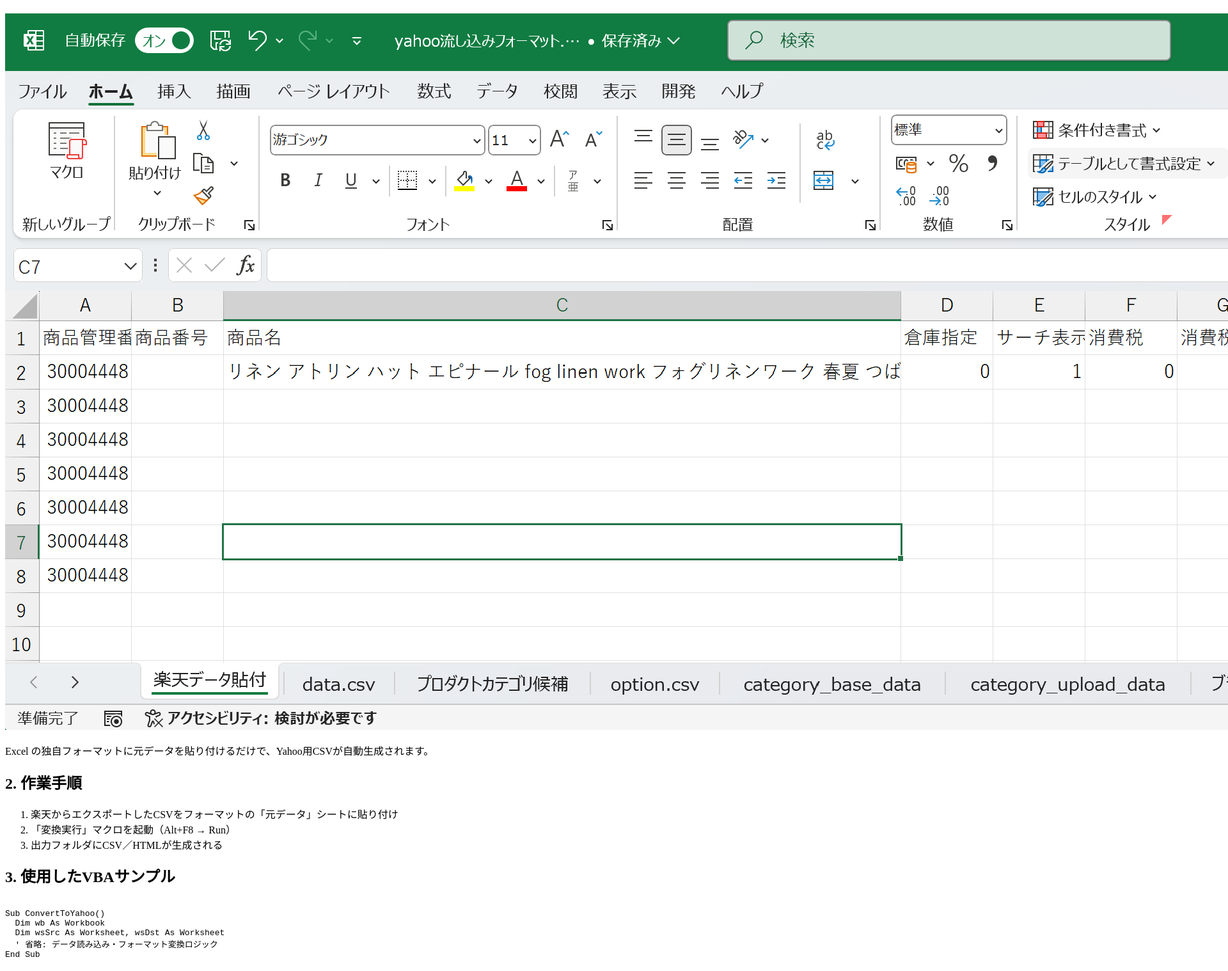
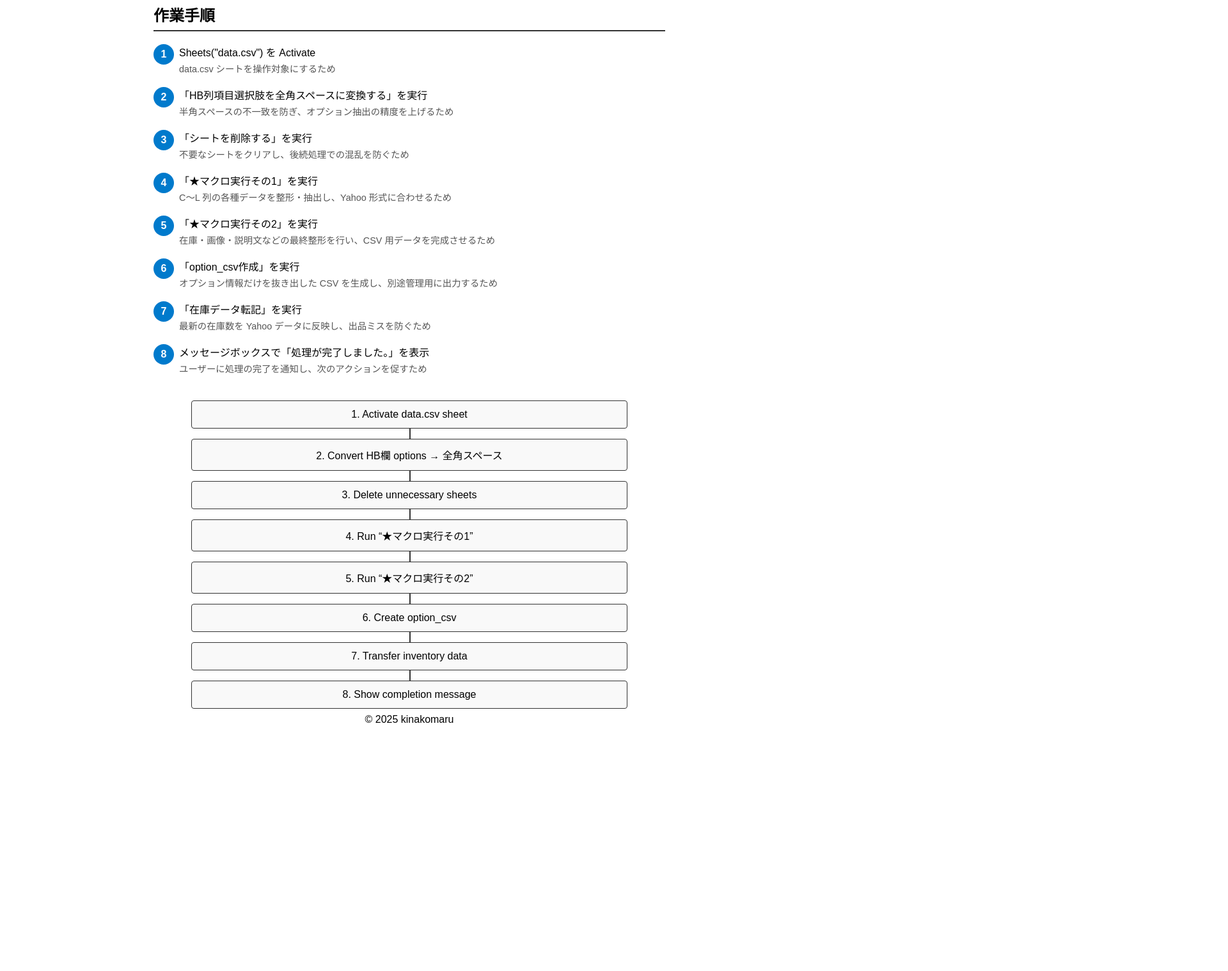
Before and after one commit to kinakomaru/kinakomaru.github.io, a plain HTML site: page rakuten-to-yahoo.html in a window 1280 px wide. Shown: the part 167-1685 px from the top of the page at 64% size, 1920 px wide, since content can reach past the window. After the commit the page ends 1361 px from the top, so only its background shows below. Drawn offline with Linux system fonts and the light colour scheme.

Commit message:
Update rakuten-to-yahoo.html

```diff
--- a/rakuten-to-yahoo.html
+++ b/rakuten-to-yahoo.html
@@ -4,40 +4,124 @@
   <meta charset="UTF-8">
   <title>楽天→Yahoo! 自動化フロー | kinakomaru ポートフォリオ</title>
   <style>
-    /* 必要なら index.html と共通の CSS をここにもペースト */
+    body { font-family: sans-serif; max-width: 800px; margin: 0 auto; padding: 20px; }
+    header, footer { text-align: center; margin-bottom: 40px; }
+    h1 { font-size: 1.8em; }
+    h2 { margin-top: 2em; border-bottom: 2px solid #333; padding-bottom: .3em; }
+
+    /* ステップリスト */
+    .step-list { list-style: none; counter-reset: step; padding: 0; }
+    .step-list li {
+      position: relative;
+      padding-left: 2.5em;
+      margin-bottom: 1.2em;
+    }
+    .step-list li::before {
+      counter-increment: step;
+      content: counter(step);
+      position: absolute;
+      left: 0; top: 0;
+      width: 2em; height: 2em;
+      line-height: 2em;
+      text-align: center;
+      background: #007acc;
+      color: #fff;
+      border-radius: 50%;
+      font-weight: bold;
+    }
+    .step-list .purpose {
+      font-size: 0.9em;
+      color: #555;
+      margin-top: .2em;
+    }
+
+    /* フローチャート */
+    .flowchart {
+      display: flex;
+      flex-direction: column;
+      align-items: center;
+      margin-top: 2em;
+    }
+    .flowchart .node {
+      position: relative;
+      padding: 12px 20px;
+      border: 1px solid #333;
+      border-radius: 4px;
+      background: #f9f9f9;
+      width: 80%;
+      text-align: center;
+      margin: .5em 0;
+    }
+    .flowchart .node::after {
+      content: "";
+      position: absolute;
+      bottom: -20px; left: 50%;
+      width: 2px; height: 20px;
+      background: #333;
+    }
+    .flowchart .node:last-child::after {
+      display: none;
+    }
   </style>
 </head>
 <body>
   <header>
-    <h1>楽天→Yahoo! 商品データ登録自動化フロー</h1>
+    <h1>楽天→Yahoo! 商品データ登録自動化</h1>
     <p><a href="index.html">← ポートフォリオトップに戻る</a></p>
   </header>
 
   <main>
-    <section>
-      <h2>1. フォーマットの概要</h2>
-      <img src="screenshots/format_screenshot.png" alt="自作フォーマットのスクリーンショット">
-      <p>Excel の独自フォーマットに元データを貼り付けるだけで、Yahoo用CSVが自動生成されます。</p>
-    </section>
+    <!-- フォーマット画面セクション省略 -->
 
-    <section>
-      <h2>2. 作業手順</h2>
-      <ol>
-        <li>楽天からエクスポートしたCSVをフォーマットの「元データ」シートに貼り付け</li>
-        <li>「変換実行」マクロを起動（Alt+F8 → Run）</li>
-        <li>出力フォルダにCSV／HTMLが生成される</li>
-      </ol>
-    </section>
+    <section id="workflow">
+      <h2>作業手順</h2>
+      <!-- ステップリスト -->
+      <ul class="step-list">
+        <li>
+          Sheets("data.csv") を Activate
+          <div class="purpose">data.csv シートを操作対象にするため</div>
+        </li>
+        <li>
+          「HB列項目選択肢を全角スペースに変換する」を実行
+          <div class="purpose">半角スペースの不一致を防ぎ、オプション抽出の精度を上げるため</div>
+        </li>
+        <li>
+          「シートを削除する」を実行
+          <div class="purpose">不要なシートをクリアし、後続処理での混乱を防ぐため</div>
+        </li>
+        <li>
+          「★マクロ実行その1」を実行
+          <div class="purpose">C～L 列の各種データを整形・抽出し、Yahoo 形式に合わせるため</div>
+        </li>
+        <li>
+          「★マクロ実行その2」を実行
+          <div class="purpose">在庫・画像・説明文などの最終整形を行い、CSV 用データを完成させるため</div>
+        </li>
+        <li>
+          「option_csv作成」を実行
+          <div class="purpose">オプション情報だけを抜き出した CSV を生成し、別途管理用に出力するため</div>
+        </li>
+        <li>
+          「在庫データ転記」を実行
+          <div class="purpose">最新の在庫数を Yahoo データに反映し、出品ミスを防ぐため</div>
+        </li>
+        <li>
+          メッセージボックスで「処理が完了しました。」を表示
+          <div class="purpose">ユーザーに処理の完了を通知し、次のアクションを促すため</div>
+        </li>
+      </ul>
 
-    <section>
-      <h2>3. 使用したVBAサンプル</h2>
-      <pre><code>
-Sub ConvertToYahoo()
-  Dim wb As Workbook
-  Dim wsSrc As Worksheet, wsDst As Worksheet
-  ' 省略: データ読み込み・フォーマット変換ロジック
-End Sub
-      </code></pre>
+      <!-- ビジュアルフローチャート -->
+      <div class="flowchart">
+        <div class="node">1. Activate data.csv sheet</div>
+        <div class="node">2. Convert HB&#x6B04; options → 全角スペース</div>
+        <div class="node">3. Delete unnecessary sheets</div>
+        <div class="node">4. Run “★マクロ実行その1”</div>
+        <div class="node">5. Run “★マクロ実行その2”</div>
+        <div class="node">6. Create option_csv</div>
+        <div class="node">7. Transfer inventory data</div>
+        <div class="node">8. Show completion message</div>
+      </div>
     </section>
   </main>
 
```
